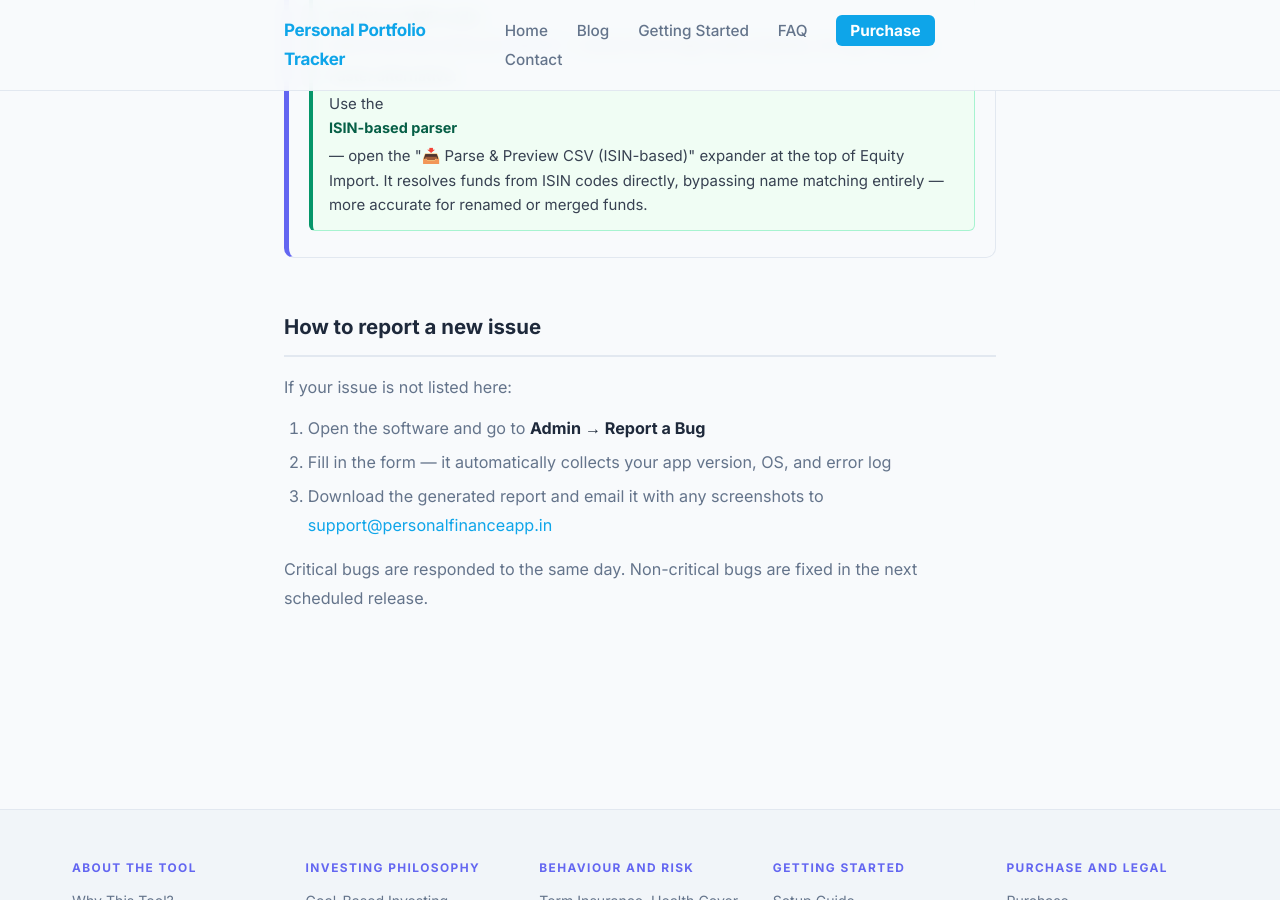
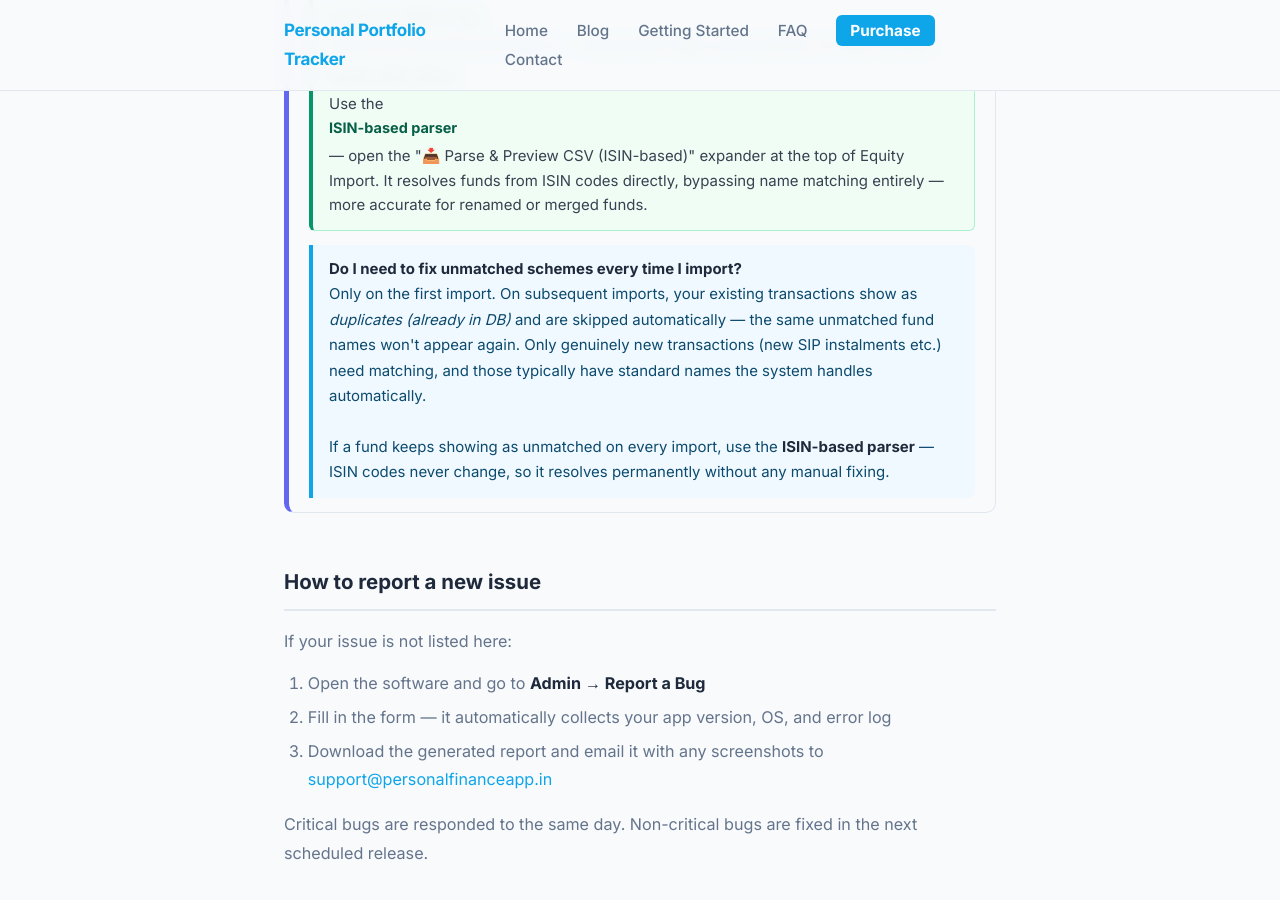
Before and after one commit to srikrishna2024/portfolio-tracker-blog, a Jekyll site: the page built from known-issues/index.html, in a window 1280 px wide and 900 px high, scrolled down 6367 px. Built offline with Jekyll 4.4.1, drawn with Linux system fonts in a browser that asks for light colours.

Commit message:
known issues: add subsequent import FAQ to first-time import tips

```diff
--- a/known-issues/index.html
+++ b/known-issues/index.html
@@ -226,6 +226,13 @@ title: Known Issues & Workarounds
           <p style="margin-top:8px;"><strong>To find an AMFI code:</strong> search by fund name at <a href="https://www.mfapi.in" style="color:#6366f1;font-weight:600;" target="_blank">mfapi.in</a> — shows the 6-digit code instantly, no login needed.</p>
           <p style="margin-top:6px;"><strong>Faster alternative:</strong> Use the <strong>ISIN-based parser</strong> — open the "📥 Parse &amp; Preview CSV (ISIN-based)" expander at the top of Equity Import. It resolves funds from ISIN codes directly, bypassing name matching entirely — more accurate for renamed or merged funds.</p>
         </div>
+        <div style="margin-top:14px;background:#f0f9ff;border-left:4px solid #0ea5e9;border-radius:0 7px 7px 0;padding:12px 16px;">
+          <p style="margin:0;font-size:0.88rem;color:#0c4a6e;line-height:1.7;">
+            <strong>Do I need to fix unmatched schemes every time I import?</strong><br/>
+            Only on the first import. On subsequent imports, your existing transactions show as <em>duplicates (already in DB)</em> and are skipped automatically — the same unmatched fund names won't appear again. Only genuinely new transactions (new SIP instalments etc.) need matching, and those typically have standard names the system handles automatically.<br/><br/>
+            If a fund keeps showing as unmatched on every import, use the <strong>ISIN-based parser</strong> — ISIN codes never change, so it resolves permanently without any manual fixing.
+          </p>
+        </div>
       </div>
     </div>
 
```
